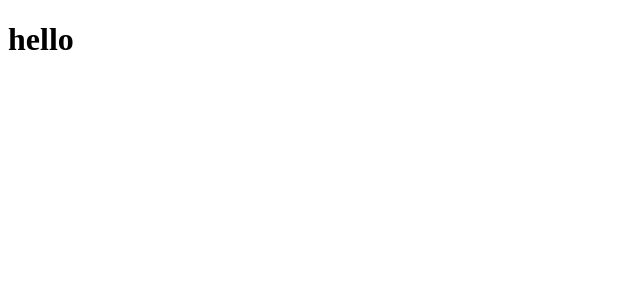
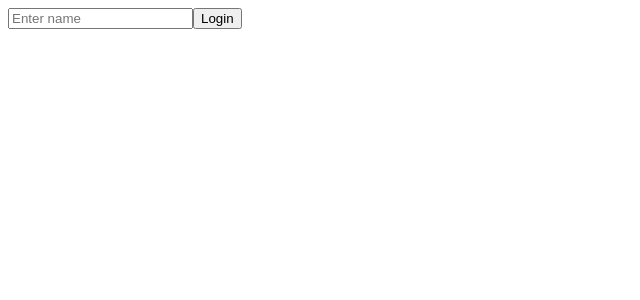
Before and after one commit to Lidya1234/todolist-react, a React (Create React App) app: page / in a window 1280 px wide. Shown: the top 300 px of the page, without its empty margins (0-640 px from the left). Built offline with nearby package versions, Linux system fonts and the light colour scheme.

Commit message:
Add routes to App.js

```diff
--- a/src/App.js
+++ b/src/App.js
@@ -1,10 +1,21 @@
+import React from 'react'
+import { BrowserRouter, Route, Routes } from "react-router-dom";
 
-function App() {
+import Login from './components/Login'
+import AddTodo from './components/AddTodo'
+import Denied from './components/Denied'
+
+export default function App() {
   return (
-    <div className="App">
-  <h1>hello</h1>
-    </div>
-  );
+  <BrowserRouter>
+  <Routes>
+         <Route  path="/" element={<Login />} />
+      <Route  path="/denied" element={<Denied />} />
+
+       <Route  path="/addtodo" element={<AddTodo />} />
+
+
+  </Routes>
+  </BrowserRouter>
+  )
 }
-
-export default App;
```
